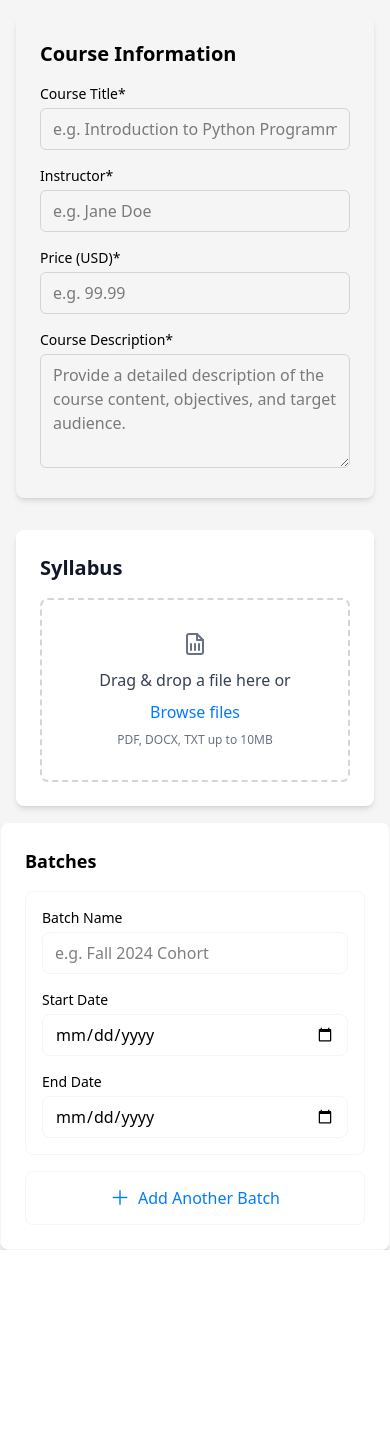
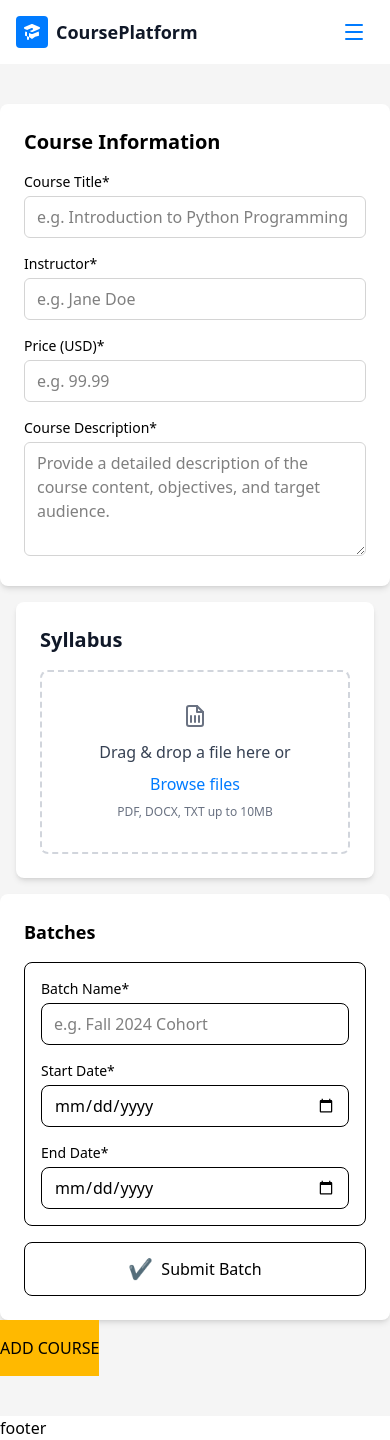
Before and after one commit to dip00-bb/Course-Master-Frontend, a Next.js app: page /create-new-courese in a window 390 px wide. Before the commit the page ends 1250 px from the top, so only its background shows below. Built offline with nearby package versions, Linux system fonts and the light colour scheme; no server answers.

Commit message:
change the project sturcture according to layout and non-layout page

```diff
--- /dev/null
+++ b/src/app/(with-layout)/layout.js
@@ -0,0 +1,14 @@
+import Navbar from "../components/Navbar";
+
+
+export default function WithLayout({ children }) {
+  return (
+    <>
+      <Navbar />
+      {children}
+      <footer>
+        footer
+      </footer>
+    </>
+  );
+}
--- /dev/null
+++ b/src/app/(with-layout)/page.js
@@ -0,0 +1,18 @@
+import React from 'react';
+import Hero from '../components/Hero/Hero';
+import FeatureCards from '../components/FeatureCards';
+
+const page = () => {
+  return (
+    <div>
+      <div>
+        <Hero />
+      </div>
+      <main>
+        <FeatureCards/>
+      </main>
+    </div>
+  );
+};
+
+export default page;
--- a/src/app/components/AddCourse/AddCourseForm.jsx
+++ b/src/app/components/AddCourse/AddCourseForm.jsx
@@ -4,14 +4,17 @@ import React from 'react';
 import CourseInfo from './CourseInfo';
 import CourseSyllabus from './CourseSyllabus';
 import BatchesUI from './BatchesUI';
-import { useForm, FormProvider} from "react-hook-form"
+import { useForm, FormProvider } from "react-hook-form"
 
 const AddCourseForm = () => {
-    const methods=useForm()
-    const {register,reset}=methods
+    const onSubmit = (data) => console.log(data)
+    const methods = useForm()
+    const { register, reset, formState: { errors } } = methods
     return (
-        <div className='min-h-screen bg-(--neutral-color) '>
+        <div className='min-h-screen bg-(--neutral-color) py-10'>
             <FormProvider {...methods}>
+                <form onSubmit={methods.handleSubmit(onSubmit)} className='b'>
+
                     <div>
                         <CourseInfo />
                     </div>
@@ -21,6 +24,10 @@ const AddCourseForm = () => {
                     <div>
                         <BatchesUI />
                     </div>
+                    <div>
+                        <button type='submit' className='bg-amber-400 py-4'>ADD COURSE</button>
+                    </div>
+                </form>
             </FormProvider>
         </div>
     );
--- a/src/app/components/AddCourse/BatchesUI.jsx
+++ b/src/app/components/AddCourse/BatchesUI.jsx
@@ -1,46 +1,79 @@
+import React from "react";
+import { useFormContext } from "react-hook-form";
+
 export default function BatchesUI() {
+  const {
+    register,
+    formState: { errors },
+  } = useFormContext();
+
   return (
-    <div className="max-w-2xl mx-auto bg-(--primary-color) rounded-lg shadow-md p-6 border border-(--neutral-color)">
+    <div className="max-w-5xl mx-auto bg-(--primary-color) rounded-lg shadow-md p-6">
       <h2 className="text-lg font-semibold mb-4">Batches</h2>
 
       {/* Batch Row */}
-      <div className="grid grid-cols-1 md:grid-cols-3 gap-4 border border-(--neutral-color) rounded-lg p-4 bg-(--primary-color)">
+      <div className="grid grid-cols-1 md:grid-cols-3 gap-4 border border-[--neutral-color] rounded-lg p-4 bg-[--primary-color]">
 
         {/* Batch Name */}
         <div className="flex flex-col">
-          <label className="text-sm font-medium mb-1">Batch Name</label>
+          <label className="text-sm font-medium mb-1">Batch Name*</label>
           <input
             type="text"
             placeholder="e.g. Fall 2024 Cohort"
-            className="w-full px-3 py-2 border border-(--neutral-color) rounded-lg bg-(--primary-color) focus:outline-none"
+            {...register("batchName", {
+              required: "Batch name is required",
+            })}
+            className="w-full px-3 py-2 border border-[--neutral-color] rounded-lg bg-[--primary-color] focus:outline-none"
           />
+          {errors.batchName && (
+            <p className="text-red-500 text-sm mt-1">
+              {errors.batchName.message}
+            </p>
+          )}
         </div>
 
         {/* Start Date */}
         <div className="flex flex-col">
-          <label className="text-sm font-medium mb-1">Start Date</label>
+          <label className="text-sm font-medium mb-1">Start Date*</label>
           <input
             type="date"
-            className="w-full px-3 py-2 border border-(--neutral-color) rounded-lg bg-(--primary-color) focus:outline-none"
+            {...register("startDate", {
+              required: "Start date is required",
+            })}
+            className="w-full px-3 py-2 border border-[--neutral-color] rounded-lg bg-[--primary-color] focus:outline-none"
           />
+          {errors.startDate && (
+            <p className="text-red-500 text-sm mt-1">
+              {errors.startDate.message}
+            </p>
+          )}
         </div>
 
         {/* End Date */}
         <div className="flex flex-col">
-          <label className="text-sm font-medium mb-1">End Date</label>
+          <label className="text-sm font-medium mb-1">End Date*</label>
           <input
             type="date"
-            className="w-full px-3 py-2 border border-(--neutral-color) rounded-lg bg-(--primary-color) focus:outline-none"
+            {...register("endDate", {
+              required: "End date is required",
+            })}
+            className="w-full px-3 py-2 border border-[--neutral-color] rounded-lg bg-[--primary-color] focus:outline-none"
           />
+          {errors.endDate && (
+            <p className="text-red-500 text-sm mt-1">
+              {errors.endDate.message}
+            </p>
+          )}
         </div>
       </div>
 
-      {/* Add Another Batch Button */}
+      {/* Submit Button */}
       <button
-        className="w-full mt-4 border border-(--neutral-color) rounded-lg py-3 flex items-center justify-center gap-2 text-(--accent-color) hover:bg-(--neutral-color) transition"
+        type="submit"
+        className="w-full mt-4 border border-[--neutral-color] rounded-lg py-3 flex items-center justify-center gap-2 text-[--accent-color] hover:bg-[--neutral-color] transition"
       >
-        <span className="text-xl">＋</span>
-        Add Another Batch
+        <span className="text-xl">✔</span>
+        Submit Batch
       </button>
     </div>
   );
--- a/src/app/components/AddCourse/CourseInfo.jsx
+++ b/src/app/components/AddCourse/CourseInfo.jsx
@@ -8,8 +8,8 @@ const CourseInfo = () => {
   } = useFormContext();
 
   return (
-    <div className="p-4">
-      <div className="max-w-2xl mx-auto bg-[--primary-color] rounded-lg shadow-md p-6">
+    <div className="max-w-5xl mx-auto bg-(--primary-color) rounded-lg shadow-md p-6">
+      <div className="">
         {/* Header */}
         <h2 className="text-xl font-semibold mb-4">Course Information</h2>
 
@@ -20,8 +20,7 @@ const CourseInfo = () => {
             type="text"
             placeholder="e.g. Introduction to Python Programming"
             {...register("title", { required: "Course title is required" })}
-            className="w-full px-3 py-2 border border-neutral-300 rounded-md
-                       focus:outline-none focus:ring-2 focus:ring-[--accent-color]"
+            className="w-full px-3 py-2 border border-neutral-300 rounded-md focus:outline-none focus:ring-2 focus:ring-[--accent-color]"
           />
           {errors.title && (
             <p className="text-red-500 text-sm mt-1">{errors.title.message}</p>
@@ -37,8 +36,7 @@ const CourseInfo = () => {
               type="text"
               placeholder="e.g. Jane Doe"
               {...register("instructor", { required: "Instructor name is required" })}
-              className="w-full px-3 py-2 border border-neutral-300 rounded-md
-                         focus:outline-none focus:ring-2 focus:ring-[--accent-color]"
+              className="w-full px-3 py-2 border border-neutral-300 rounded-md focus:outline-none focus:ring-2 focus:ring-[--accent-color]"
             />
             {errors.instructor && (
               <p className="text-red-500 text-sm mt-1">
@@ -55,8 +53,7 @@ const CourseInfo = () => {
               placeholder="e.g. 99.99"
               step="0.01"
               {...register("price", { required: "Price is required" })}
-              className="w-full px-3 py-2 border border-neutral-300 rounded-md
-                         focus:outline-none focus:ring-2 focus:ring-[--accent-color]"
+              className="w-full px-3 py-2 border border-neutral-300 rounded-md focus:outline-none focus:ring-2 focus:ring-[--accent-color]"
             />
             {errors.price && (
               <p className="text-red-500 text-sm mt-1">{errors.price.message}</p>
@@ -71,8 +68,7 @@ const CourseInfo = () => {
             rows="4"
             placeholder="Provide a detailed description of the course content, objectives, and target audience."
             {...register("description", { required: "Description is required" })}
-            className="w-full px-3 py-2 border border-neutral-300 rounded-md
-                       focus:outline-none focus:ring-2 focus:ring-[--accent-color]"
+            className="w-full px-3 py-2 border border-neutral-300 rounded-md focus:outline-none focus:ring-2 focus:ring-[--accent-color]"
           ></textarea>
           {errors.description && (
             <p className="text-red-500 text-sm mt-1">
--- a/src/app/components/AddCourse/CourseSyllabus.jsx
+++ b/src/app/components/AddCourse/CourseSyllabus.jsx
@@ -3,7 +3,7 @@ import React from 'react';
 const CourseSyllabus = () => {
   return (
     <div className="p-4">
-      <div className="max-w-2xl mx-auto bg-(--primary-color) rounded-lg shadow-md p-6">
+      <div className="max-w-5xl mx-auto bg-(--primary-color) rounded-lg shadow-md p-6">
         {/* Syllabus Header */}
         <h2 className="text-xl font-semibold mb-4 text-gray-900">Syllabus</h2>
 
--- a/src/app/layout.js
+++ b/src/app/layout.js
@@ -1,6 +1,7 @@
 import { Geist, Geist_Mono } from "next/font/google";
 import "./globals.css";
 import AuthProviderWrapper from "./Wrapper/AuthProviderWrapper";
+import Navbar from "./components/Navbar";
 
 const geistSans = Geist({
   variable: "--font-geist-sans",
--- a/src/app/page.js
+++ /dev/null
@@ -1,22 +0,0 @@
-import React from 'react';
-import Navbar from './components/Navbar';
-import Hero from './components/Hero/Hero';
-import FeatureCards from './components/FeatureCards';
-
-const Home = () => {
-  return (
-    <div>
-      <header>
-        <Navbar />
-      </header>
-      <div>
-        <Hero />
-      </div>
-      <main>
-        <FeatureCards/>
-      </main>
-    </div>
-  );
-};
-
-export default Home;
```
Also changed, not shown: src/app/(no-layout)/login/page.jsx (renamed from src/app/(All_Page)/login/page.jsx), src/app/(no-layout)/signup/page.jsx (renamed from src/app/(All_Page)/signup/page.jsx), src/app/(with-layout)/create-new-courese/page.jsx (renamed from src/app/(All_Page)/create-new-courese/page.jsx). Lines whose indentation alone changed are shown as unchanged.
